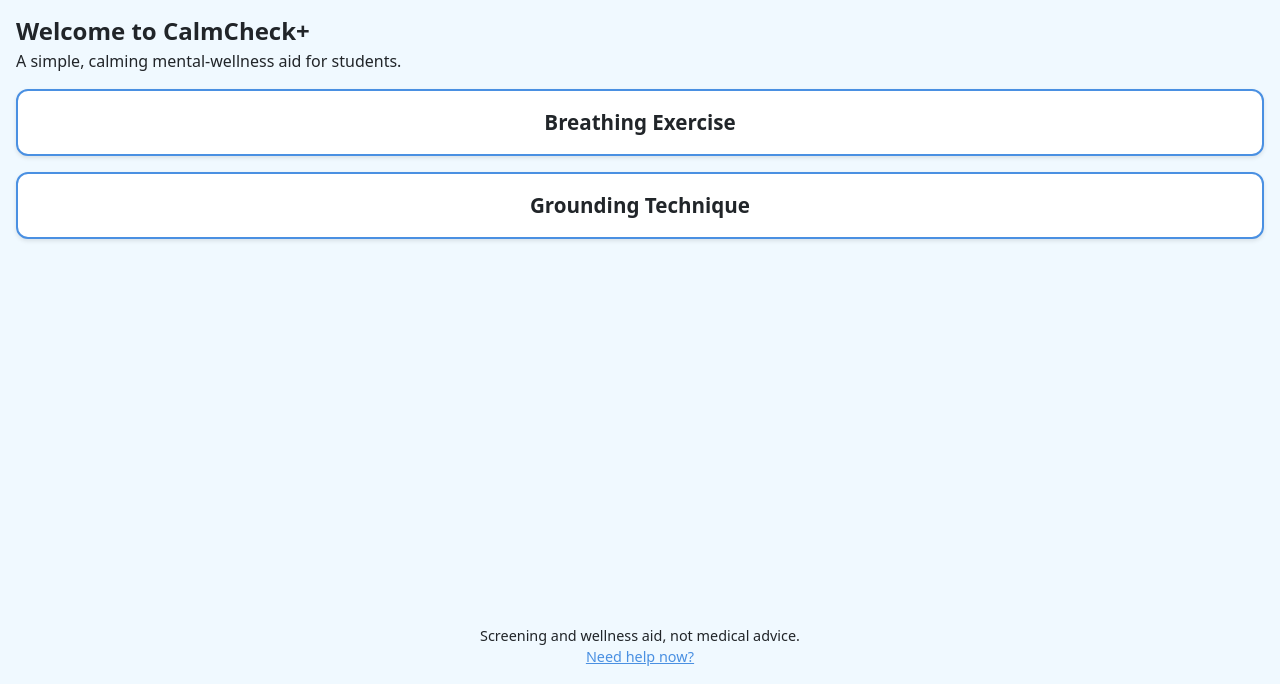
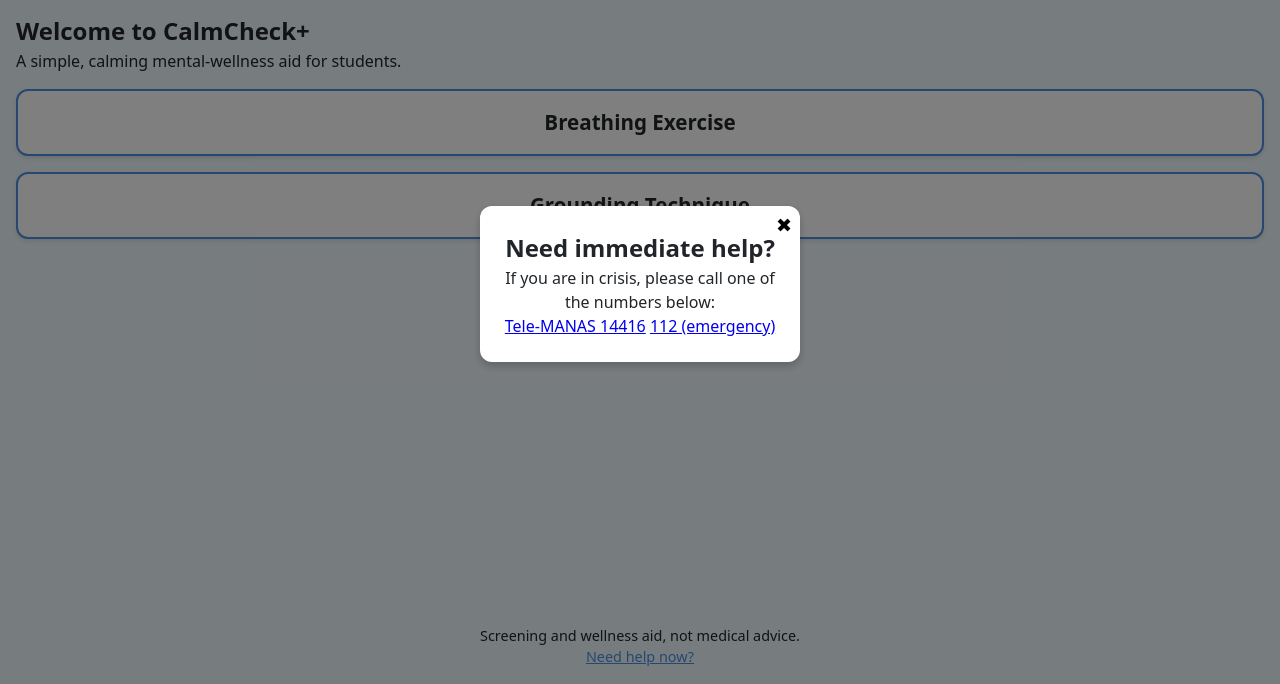
Before and after one commit to bsumana/calmcheck, a plain HTML site: page index.html in a window 1280 px wide. Shown: the part 116-800 px from the top of the page. Drawn offline with Linux system fonts and the light colour scheme.

Commit message:
add remain

```diff
--- a/css/style.css
+++ b/css/style.css
@@ -186,6 +186,41 @@ footer a {
   color: var(--color-primary);
 }
 
+/* Modal styles */
+.modal {
+  position: fixed;
+  top: 0;
+  left: 0;
+  width: 100%;
+  height: 100%;
+  background: rgba(0, 0, 0, 0.5);
+  display: flex;
+  align-items: center;
+  justify-content: center;
+  z-index: 1000;
+}
+
+.modal-content {
+  background: var(--color-card-bg);
+  padding: 1.5rem;
+  border-radius: 0.75rem;
+  max-width: 90%;
+  width: 320px;
+  box-shadow: 0 4px 8px rgba(0, 0, 0, 0.2);
+  text-align: center;
+  position: relative;
+}
+
+.modal-close {
+  position: absolute;
+  top: 0.5rem;
+  right: 0.5rem;
+  background: transparent;
+  border: none;
+  font-size: 1.2rem;
+  cursor: pointer;
+}
+
 /* Small screens */
 @media (max-width: 480px) {
   h1 { font-size: 1.5rem; }
--- a/index.html
+++ b/index.html
@@ -60,5 +60,44 @@
     <script src="js/app.js"></script>
     <script src="js/breathing.js"></script>
     <script src="js/grounding.js"></script>
+<!-- Help modal (hidden by default) -->
+<div id="help-modal" class="modal" role="dialog" aria-modal="true" aria-labelledby="help-modal-title" hidden>
+  <div class="modal-content">
+    <button class="modal-close" aria-label="Close help">✖</button>
+    <h2 id="help-modal-title">Need immediate help?</h2>
+    <p>If you are in crisis, please call one of the numbers below:</p>
+    <div class="links">
+      <a href="tel:14416">Tele‑MANAS 14416</a>
+      <a href="tel:112">112 (emergency)</a>
+    </div>
+  </div>
+</div>
+<script>
+  // Modal open/close logic (lightweight, no external lib)
+  const helpLink = document.getElementById('help-link');
+  const modal = document.getElementById('help-modal');
+  const closeBtn = modal.querySelector('.modal-close');
+
+  function openModal(e) {
+    e.preventDefault();
+    modal.hidden = false;
+    // trap focus: move focus to close button
+    closeBtn.focus();
+  }
+
+  function closeModal() {
+    modal.hidden = true;
+    helpLink.focus();
+  }
+
+  helpLink.addEventListener('click', openModal);
+  closeBtn.addEventListener('click', closeModal);
+  // Close on Escape
+  document.addEventListener('keydown', (e) => {
+    if (e.key === 'Escape' && !modal.hidden) {
+      closeModal();
+    }
+  });
+</script>
 </body>
 </html>
```
